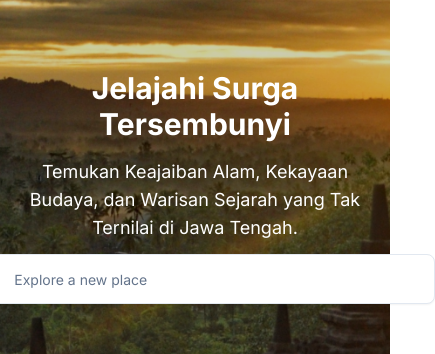
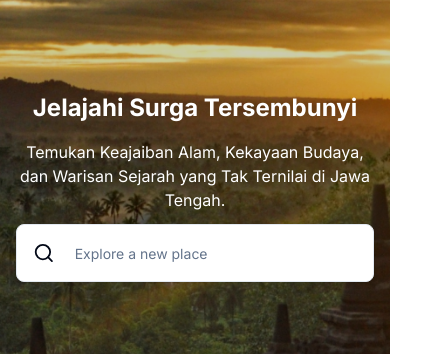
Before and after one commit to Ridlo543/jateng-paradise, a Next.js app: page / in a window 390 px wide. Shown: the part 229-583 px from the top of the page, 435 px wide, since content can reach past the window. Built offline with nearby package versions, Linux system fonts and the light colour scheme; no server answers.

Commit message:
fix: navbar

```diff
--- a/src/app/page.tsx
+++ b/src/app/page.tsx
@@ -1,6 +1,6 @@
 import { Card } from "@/components/ui/card";
 import { Input } from "@/components/ui/input";
-import { AlertCircle, Search } from "lucide-react";
+import { Search } from "lucide-react";
 import Image from "next/image";
 import FilterContent from "./filterContent";
 
@@ -10,60 +10,27 @@ export default function Home() {
       <section className="relative h-screen">
         <Image
           src="/images/HeroBanner7.jpg"
-          fill
+          layout="fill"
           alt="Jateng Paradise Background"
-          className="absolute z-0 object-cover fill"
+          className="absolute z-0 object-cover w-full h-full"
           priority={true}
           loading="eager"
         />
-        {/* overlay untuk masking gelap */}
         <div className="absolute z-0 w-full h-full bg-black bg-opacity-20"></div>
         {/* Content */}
         <div className="flex flex-col items-center justify-center h-full z-20 relative text-center text-white px-4">
-          <h1 className="text-3xl font-bold lg:text-5xl max-w-2xl mx-auto">
-            {" "}
-            {/* Menyesuaikan ukuran dan memperpendek lebar maksimal tagline */}
+          <h1 className="text-2xl font-bold sm:text-3xl md:text-4xl lg:text-5xl max-w-2xl mx-auto">
             Jelajahi Surga Tersembunyi
           </h1>
-          <p className="text-lg lg:text-xl mt-4 max-w-xl mx-auto">
-            Temukan Keajaiban Alam, Kekayaan Budaya, dan Warisan Sejarah yang
-            Tak Ternilai di Jawa Tengah.
+          <p className="text-md sm:text-lg md:text-xl mt-4 max-w-xl mx-auto">
+            Temukan Keajaiban Alam, Kekayaan Budaya, dan Warisan Sejarah yang Tak Ternilai di Jawa Tengah.
           </p>
-          {/* searchbar */}
-          {/* <div className="max-w-md mx-auto mt-4">
-            <div className="relative flex items-center w-full h-12 rounded-lg focus-within:shadow-lg bg-white overflow-hidden">
-              <div className="grid place-items-center h-full w-12 text-gray-300">
-                <svg
-                  xmlns="http://www.w3.org/2000/svg"
-                  className="h-6 w-6"
-                  fill="none"
-                  viewBox="0 0 24 24"
-                  stroke="currentColor"
-                >
-                  <path
-                    strokeLinecap="round"
-                    strokeLinejoin="round"
-                    strokeWidth="2"
-                    d="M21 21l-6-6m2-5a7 7 0 11-14 0 7 7 0 0114 0z"
-                  />
-                </svg>
-              </div>
 
-              <input
-                className="peer h-full w-full outline-none text-sm text-gray-700 pr-2"
-                type="text"
-                id="search"
-                placeholder="Explore"
-              />
-            </div>
-          </div> */}
-
-          {/* search bar: by rizal */}
-          <Card className="flex items-center px-4 py-1 my-3 min-w-[480px]">
+          <Card className="flex items-center px-4 py-2 my-3 w-full max-w-md sm:max-w-lg md:max-w-xl lg:min-w-[480px]">
             <Search className="mr-2 text-card-foreground" />
             <Input
               placeholder="Explore a new place"
-              className="outline-none focus-visible:ring-0 focus-visible:ring-offset-0 border-none"
+              className="w-full outline-none focus-visible:ring-0 focus-visible:ring-offset-0 border-none"
             />
           </Card>
         </div>
--- a/src/components/navbar.tsx
+++ b/src/components/navbar.tsx
@@ -29,7 +29,6 @@ type NavbarComponentProps = {
   authPayload?: JWTPayload;
 };
 export default function NavbarComponent(props: NavbarComponentProps) {
-
   const pathname = usePathname();
   const [isAtTop, setIsAtTop] = useState(true);
 
@@ -42,10 +41,8 @@ export default function NavbarComponent(props: NavbarComponentProps) {
   useEffect(() => {
     if (pathname !== "/") {
       setIsAtTop(false);
-    }
-
-    if(pathname === "/auth/login" || pathname === "/auth/register"){
-      setIsAtTop(false);
+    } else {
+      setIsAtTop(true);
     }
 
     const handleScroll = () => {
@@ -56,7 +53,7 @@ export default function NavbarComponent(props: NavbarComponentProps) {
     window.addEventListener("scroll", handleScroll);
 
     return () => window.removeEventListener("scroll", handleScroll);
-  }, []);
+  }, [pathname]);
 
   return (
     <>
```
